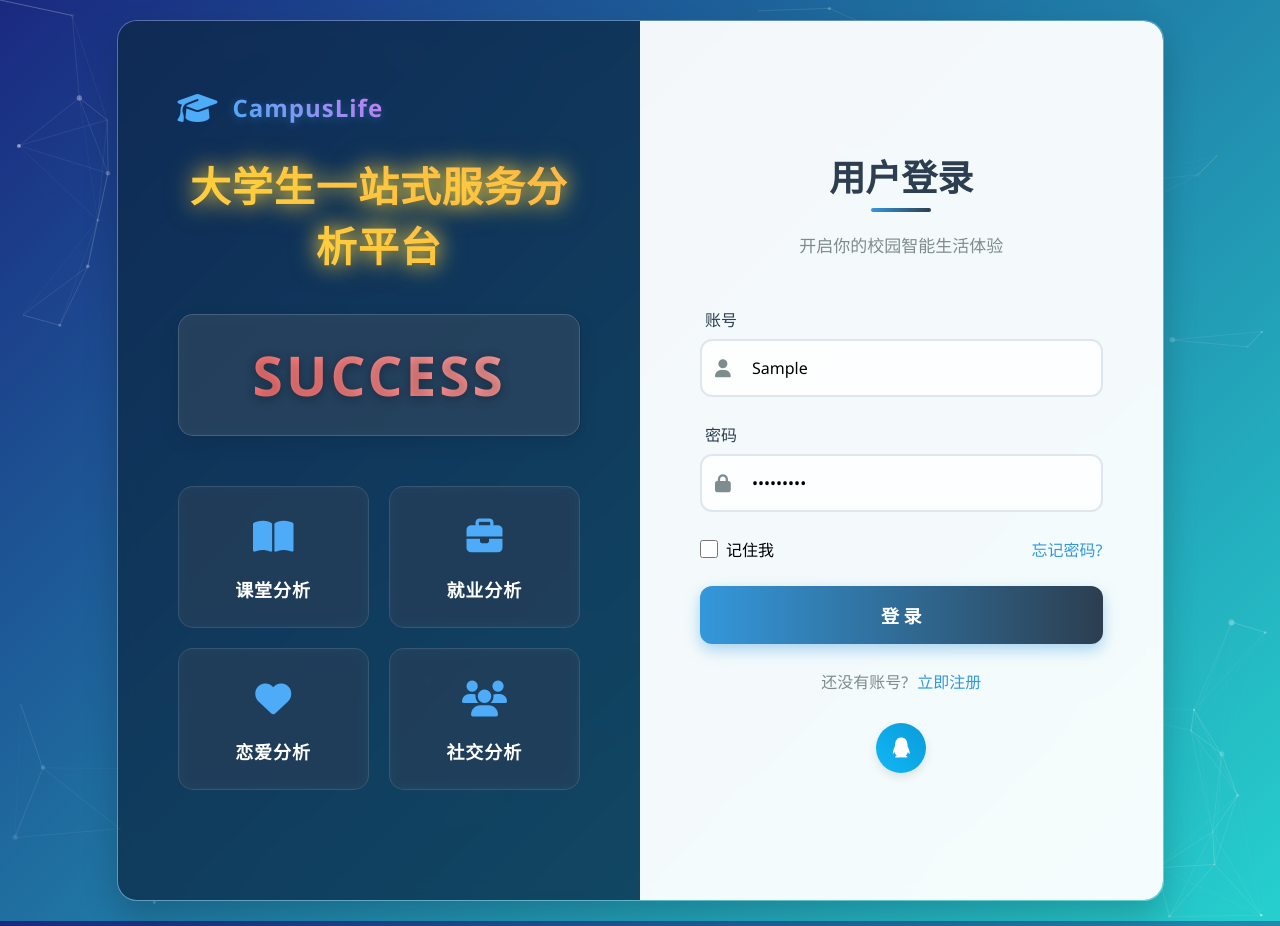
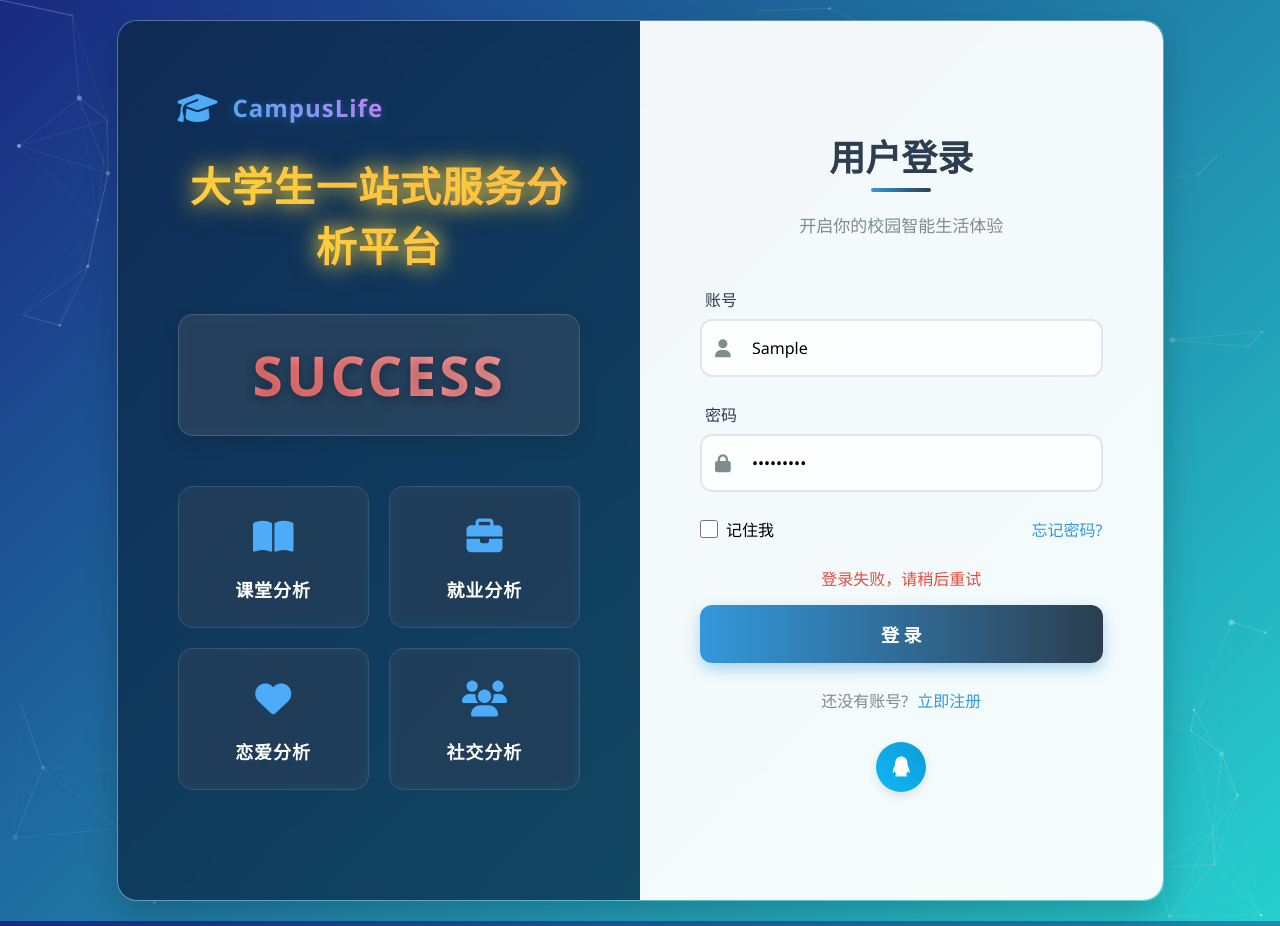
Before and after one commit to jzlyy/frontend-service, a Vue app: page /login in a window 1280 px wide. Both pictures are taken after typing "Sample", "Sample123" into the empty fields and a click on the button "登 录". Built offline with nearby package versions, Linux system fonts and the light colour scheme; no server answers.

Commit message:
LoginForm.vue

```diff
--- a/src/components/LoginForm.vue
+++ b/src/components/LoginForm.vue
@@ -24,7 +24,12 @@
       <a href="#" class="forgot-password">忘记密码?</a>
     </div>
 
-    <button type="submit" class="login-btn" @click="createRipple">登 录</button>
+    <div class="error-message" v-if="errorMessage">{{ errorMessage }}</div>
+
+    <button type="submit" class="login-btn" :disabled="isLoading">
+      <span v-if="!isLoading">登 录</span>
+      <span v-else><i class="fas fa-spinner fa-spin"></i> 登录中...</span>
+    </button>
 
     <div class="register-link">
       还没有账号? <router-link to="/register">立即注册</router-link>
@@ -41,19 +46,54 @@
 
 <script setup>
 import { ref } from 'vue'
+import { useRouter } from 'vue-router'
+import api from '../services/api'
 
+const router = useRouter()
 const username = ref('')
 const password = ref('')
 const remember = ref(false)
+const isLoading = ref(false)
+const errorMessage = ref('')
 
-const login = () => {
-  if (username.value && password.value) {
+const login = async () => {
+  isLoading.value = true
+  errorMessage.value = ''
+
+  try {
+    const response = await api.login(username.value, password.value)
+
+    // 存储Token
+    localStorage.setItem('token', response.data.token)
+
+    // 如果选择"记住我"，存储用户名
+    if (remember.value) {
+      localStorage.setItem('username', username.value)
+    } else {
+      localStorage.removeItem('username')
+    }
+
     showSuccessMessage()
-  } else {
-    alert('请输入用户名和密码')
+    await router.push('/dashboard') // 跳转到仪表盘页面
+  } catch (error) {
+    if (error.response && error.response.status === 401) {
+      errorMessage.value = '用户名或密码错误'
+    } else {
+      errorMessage.value = '登录失败，请稍后重试'
+    }
+  } finally {
+    isLoading.value = false
   }
 }
 
+// 从本地存储加载记住的用户名
+const savedUsername = localStorage.getItem('username')
+if (savedUsername) {
+  username.value = savedUsername
+  remember.value = true
+}
+
+// eslint-disable-next-line no-unused-vars
 const createRipple = (event) => {
   const button = event.target
   const ripple = document.createElement('span')
@@ -113,6 +153,13 @@ const socialLogin = (platform) => {
   color: #7f8c8d;
   font-size: 18px;
   transition: all 0.3s;
+}
+
+.error-message {
+  color: #e74c3c;
+  margin-bottom: 15px;
+  text-align: center;
+  font-weight: 500;
 }
 
 .form-control {
```
